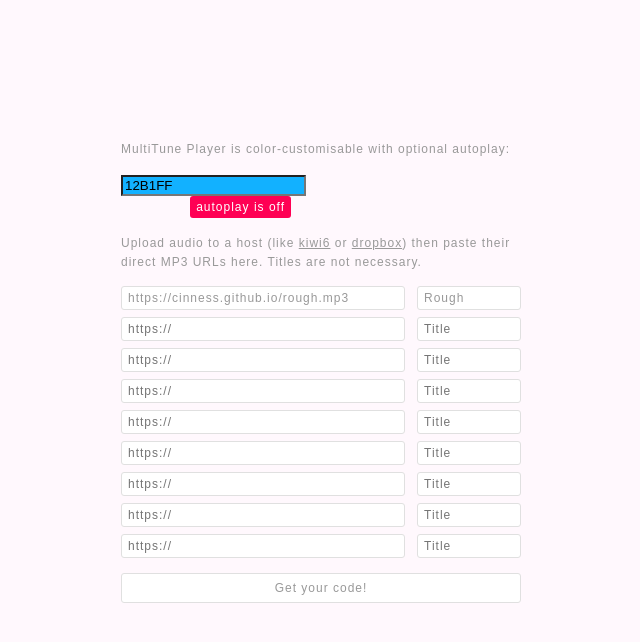
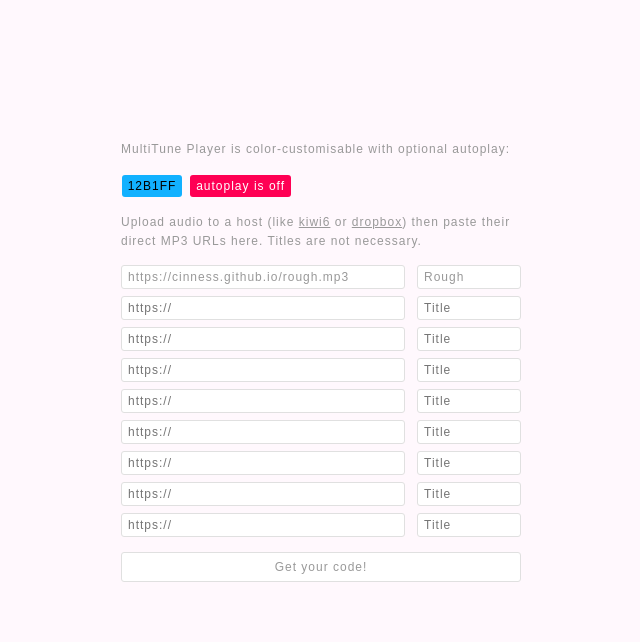
Before and after one commit to mszmaddie/mszmaddie.github.io, a plain HTML site: page index.html in a window 1280 px wide. Shown: the whole page, without its empty margins (319-959 px from the left). Drawn offline with Linux system fonts and the light colour scheme.

Commit message:
Update index.html

```diff
--- a/index.html
+++ b/index.html
@@ -18,7 +18,7 @@
       </div>
 
       <div id="cinterface">
-        <div id="colorbox">
+        <div id="color-select">
           <input type="text" class="jscolor" id="playercolor" value="#12B1FF">
         </div>
 
```
